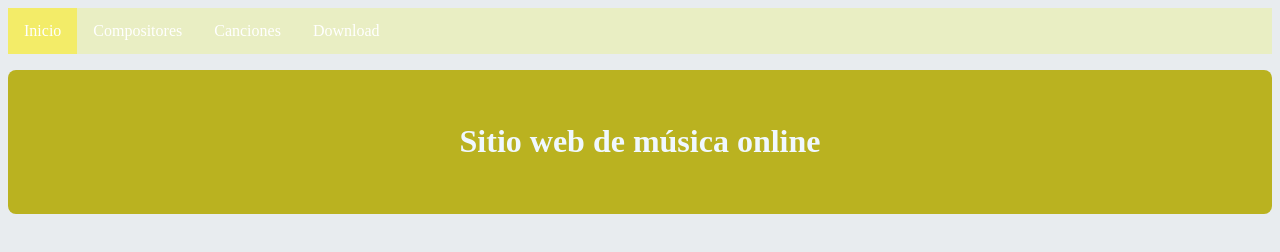
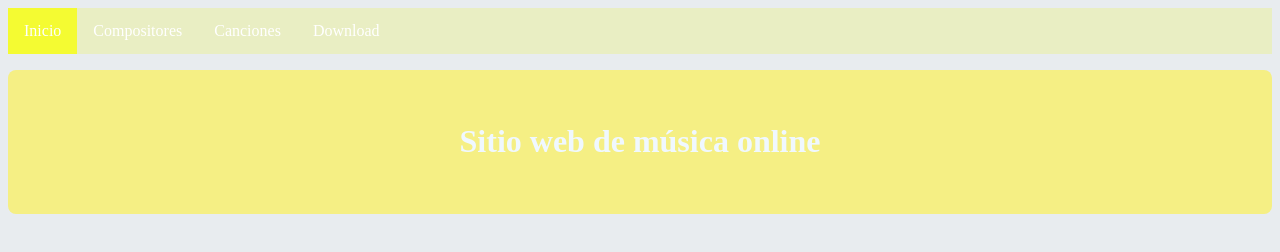
Before and after one commit to Marito1210/parcial01_VelasquezMaro, a plain HTML site: page index.html in a window 1280 px wide. In both pictures the pointer is over the link "Inicio". Drawn offline with Linux system fonts and the light colour scheme.

Commit message:
tonos amarillos

```diff
--- a/assets/css/estilos.css
+++ b/assets/css/estilos.css
@@ -18,7 +18,7 @@ ul {
   }
 
   li a:hover {
-    background-color: #f3ec68;
+    background-color: #f4fb32;
   }
 
   .activo {
@@ -32,7 +32,7 @@ ul {
   .miJumbo {
     margin-top: 1rem;
     padding: 32px 16px;
-    background-color: #bab220;
+    background-color: #f5ef84;
     border-radius: 0.5rem;
     text-align: center;
     color: aliceblue;
```
